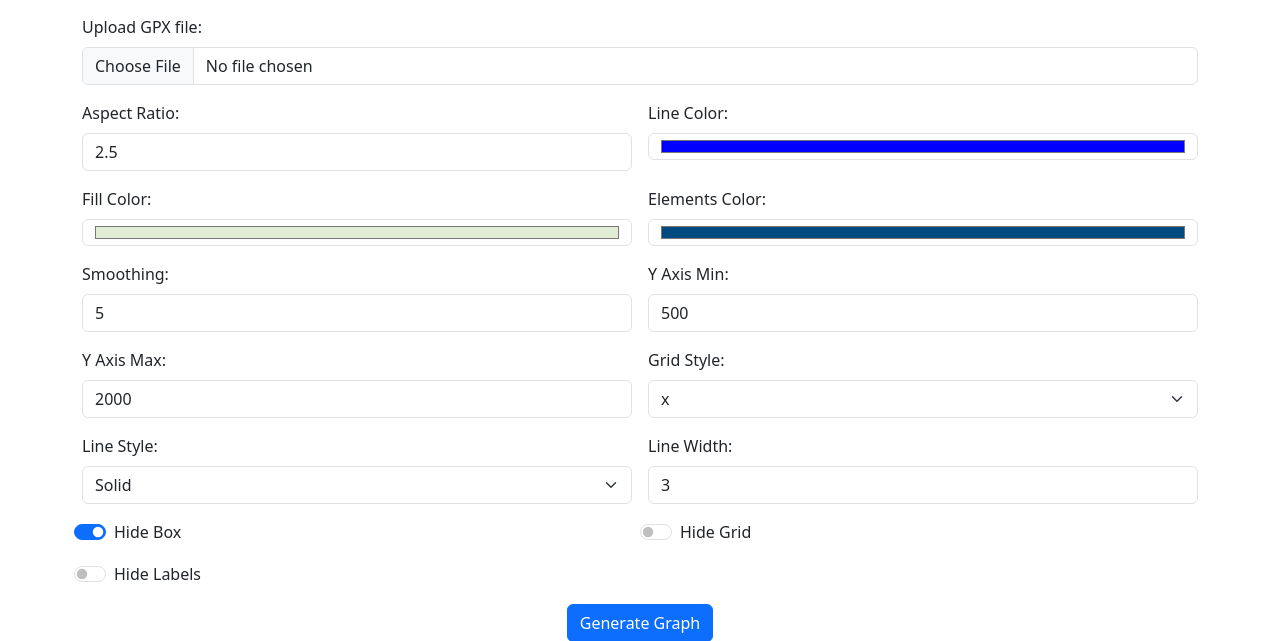
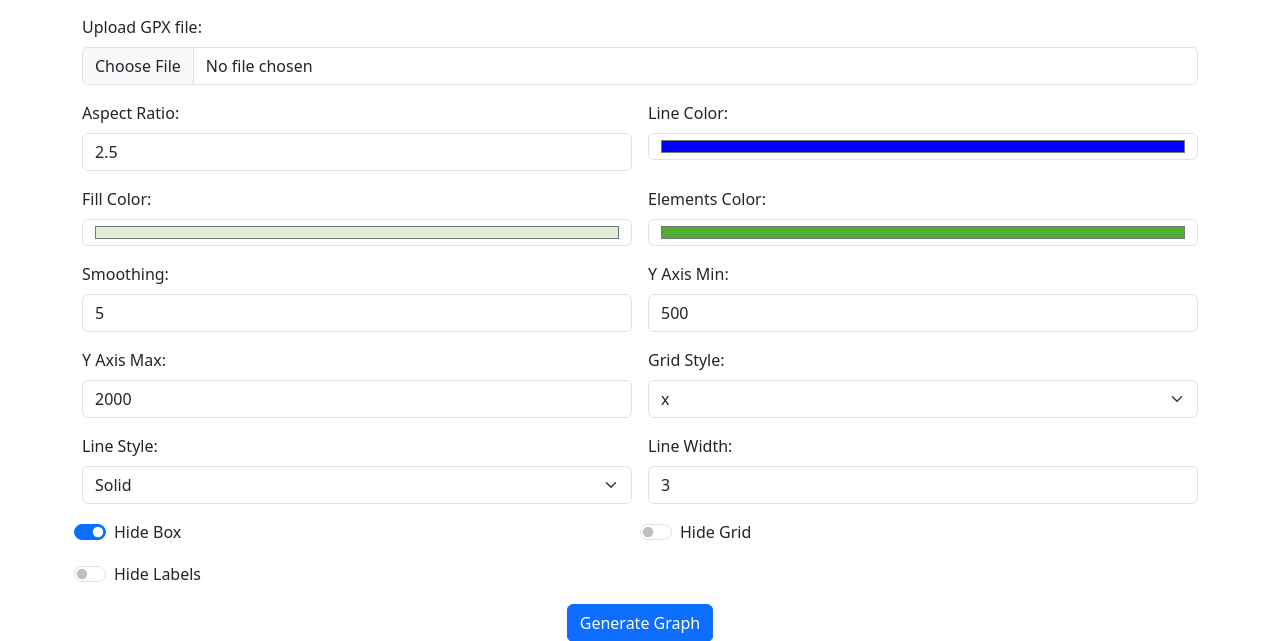
Before and after one commit to paulunder/elevation-profile, a Django app: page / in a window 1280 px wide. Shown: the part 105-746 px from the top of the page. Run offline with Django 4.2, Linux system fonts and the light colour scheme.

Commit message:
changed default color

```diff
--- a/elevation_app/templates/elevation_app/index.html
+++ b/elevation_app/templates/elevation_app/index.html
@@ -35,7 +35,7 @@
 
             <div class="col-md-6">
                 <label for="elements_color" class="form-label">Elements Color:</label>
-                <input type="color" class="form-control" name="elements_color" value="#004a80">
+                <input type="color" class="form-control" name="elements_color" value="#52AE33">
             </div>
 
             <div class="col-md-6">
--- a/elevation_app/views.py
+++ b/elevation_app/views.py
@@ -316,7 +316,7 @@ def plot_elevation_profile(request):
         aspect_ratio = float(request.POST.get('aspect', 2.5))
         line_color = request.POST.get('line_color', 'Blue')
         fill_color = request.POST.get('fill_color', '#E0EDD4')
-        elements_color = request.POST.get('elements_color', '#004a80')
+        elements_color = request.POST.get('elements_color', '#52AE33')
         smoothness = int(request.POST.get('smoothness', 5))
         y_min = int(request.POST.get('y_min', 500))
         y_max = int(request.POST.get('y_max', 2000))
```
